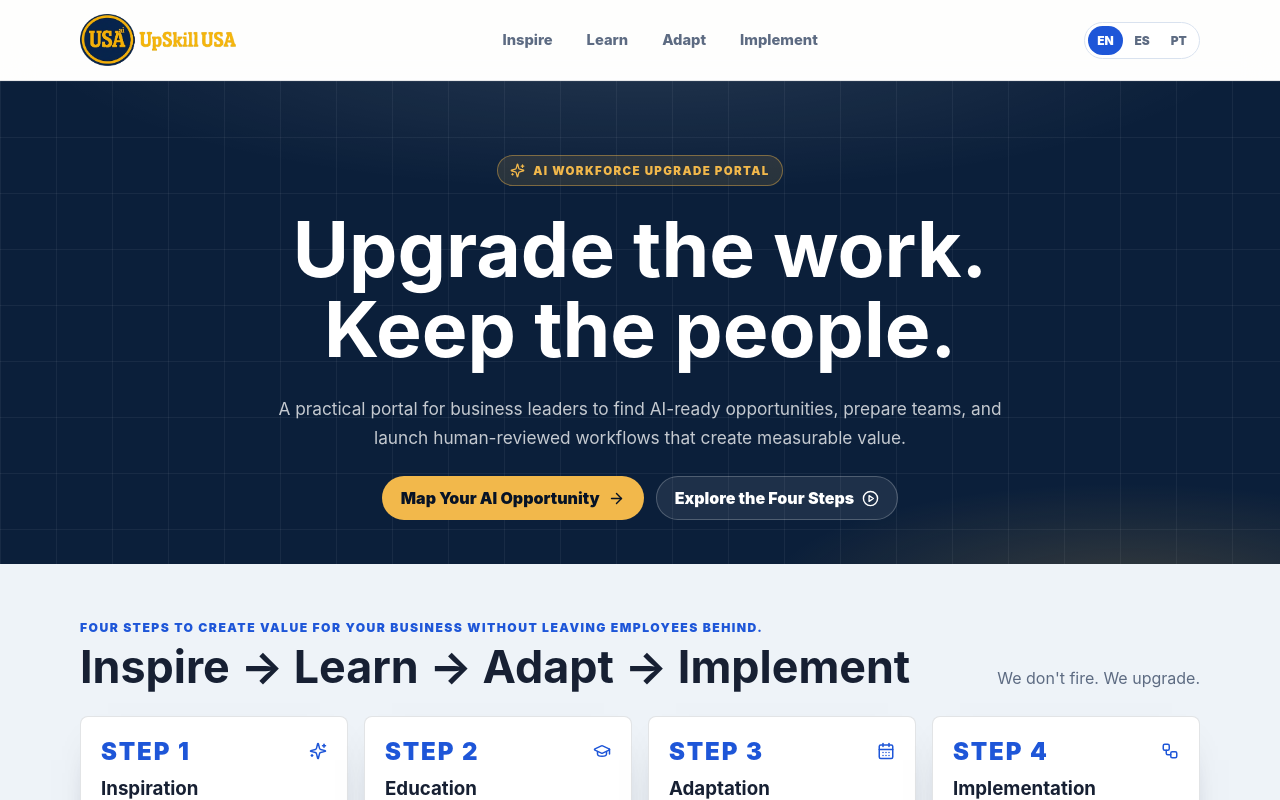
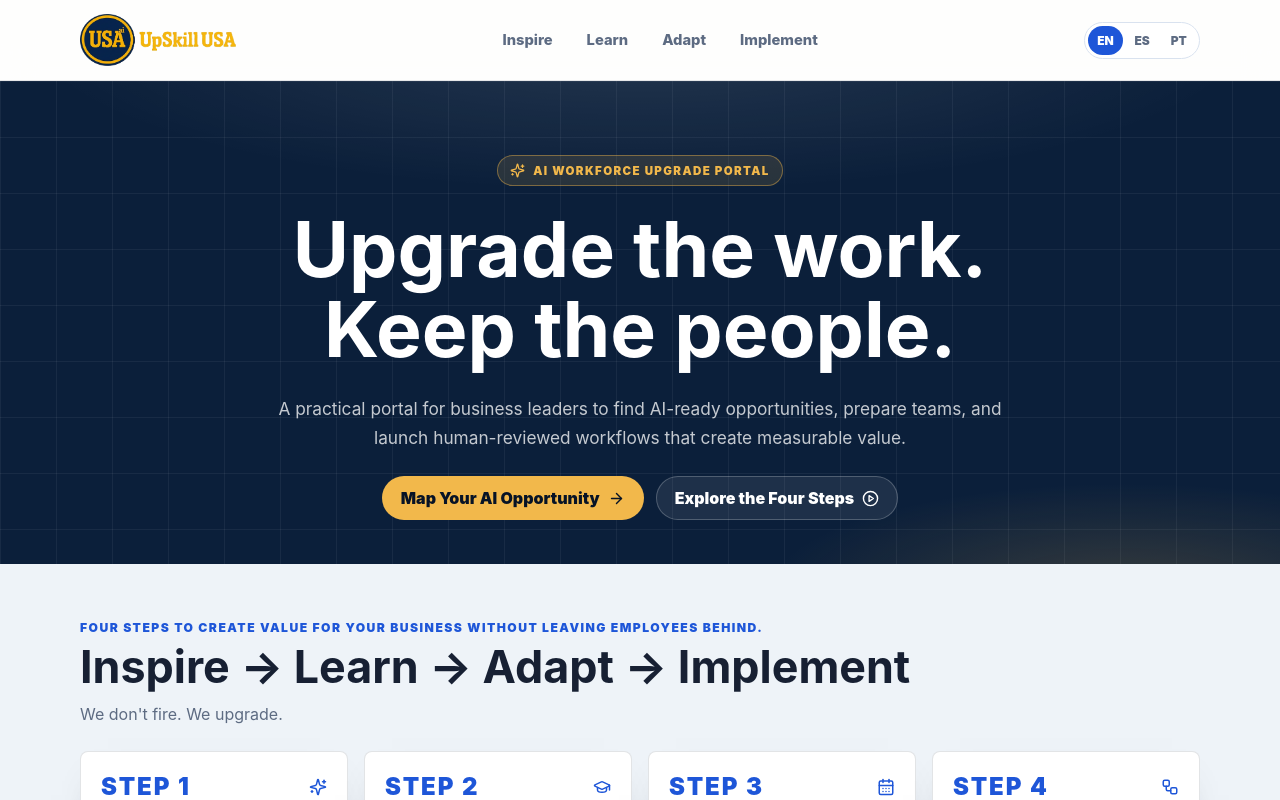
Before and after one commit to Nandobr/upskillusa_portal, a Next.js app: page / in a window 1280 px wide. Shown: the top 800 px of the page. Built offline with nearby package versions, Linux system fonts and the light colour scheme.

Commit message:
ui: align overview promise text

```diff
--- a/src/app/globals.css
+++ b/src/app/globals.css
@@ -335,6 +335,14 @@ button {
   margin-bottom: 24px;
 }
 
+.overview-heading {
+  display: block;
+}
+
+.section-heading > div {
+  min-width: 0;
+}
+
 .section-heading h2 {
   margin: 8px 0 0;
   font-size: clamp(1.8rem, 4vw, 2.8rem);
@@ -347,6 +355,12 @@ button {
   margin: 0;
   color: var(--slate-600);
   line-height: 1.6;
+}
+
+.section-heading .overview-promise {
+  margin-top: 10px;
+  max-width: none;
+  white-space: nowrap;
 }
 
 .pill-label {
@@ -745,6 +759,10 @@ button {
     margin-top: 10px;
   }
 
+  .section-heading .overview-promise {
+    white-space: normal;
+  }
+
   .footer-inner {
     display: grid;
   }
--- a/src/components/portal-pages.tsx
+++ b/src/components/portal-pages.tsx
@@ -165,12 +165,12 @@ export function OverviewPage() {
 
       <section className="section">
         <div className="section-inner">
-          <div className="section-heading">
+          <div className="section-heading overview-heading">
             <div>
               <div className="pill-label">{content.overview.title}</div>
               <h2>{content.brand.tagline}</h2>
             </div>
-            <p>{content.brand.promise}</p>
+            <p className="overview-promise">{content.brand.promise}</p>
           </div>
           <FrameworkCards />
         </div>
```
